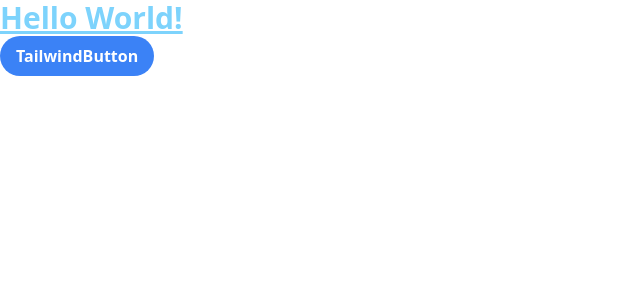
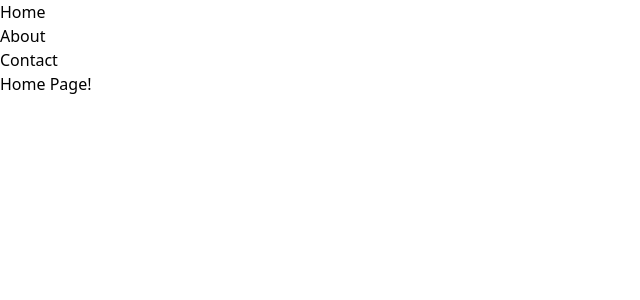
Before and after one commit to kikjs75/lean-canvas-react, a React (Vite) app: page / in a window 1280 px wide. Shown: the top 300 px of the page, without its empty margins (0-640 px from the left). Built offline with nearby package versions, Linux system fonts and the light colour scheme.

Commit message:
React Router

```diff
--- a/package.json
+++ b/package.json
@@ -14,6 +14,7 @@
   "dependencies": {
     "react": "^19.2.5",
     "react-dom": "^19.2.5",
+    "react-router-dom": "^7.15.0",
     "styled-components": "^6.4.1"
   },
   "devDependencies": {
--- /dev/null
+++ b/src/App.jsx
@@ -0,0 +1,16 @@
+import { Outlet } from 'react-router-dom';
+
+function App() {
+  return (
+    <>
+      <ul>
+        <li>Home</li>
+        <li>About</li>
+        <li>Contact</li>
+      </ul>
+      <Outlet />
+    </>
+  );
+}
+
+export default App;
--- /dev/null
+++ b/src/components/StyledComponents/pages/About.jsx
@@ -0,0 +1,5 @@
+function About() {
+  return <div>About Page!</div>;
+}
+
+export default About;
--- /dev/null
+++ b/src/components/StyledComponents/pages/Contact.jsx
@@ -0,0 +1,5 @@
+function Contact() {
+  return <div>Contact Page!</div>;
+}
+
+export default Contact;
--- /dev/null
+++ b/src/components/StyledComponents/pages/Home.jsx
@@ -0,0 +1,5 @@
+function Home() {
+  return <div>Home Page!</div>;
+}
+
+export default Home;
--- a/src/main.jsx
+++ b/src/main.jsx
@@ -1,13 +1,50 @@
-import { StrictMode } from 'react';
-import { createRoot } from 'react-dom/client';
+import React from 'react';
+import ReactDOM from 'react-dom/client';
+import { createBrowserRouter, RouterProvider } from 'react-router-dom';
 import './index.css';
-// import App from './App.jsx';
-// import App from './AppCssModules.jsx';
-// import App from './AppStyled.jsx';
-import App from './AppTailwindCSS.jsx';
+import App from './App.jsx';
+import Home from './components/StyledComponents/pages/Home';
+import About from './components/StyledComponents/pages/About';
+import Contact from './components/StyledComponents/pages/Contact';
 
-createRoot(document.getElementById('root')).render(
-  <StrictMode>
-    <App />
-  </StrictMode>,
+const router = createBrowserRouter([
+  {
+    path: '/',
+    element: <App />,
+    children: [
+      {
+        path: '',
+        element: <Home />,
+      },
+      {
+        path: 'about',
+        element: <About />,
+      },
+      {
+        path: 'contact',
+        element: <Contact />,
+      },
+    ],
+  },
+]);
+
+ReactDOM.createRoot(document.getElementById('root')).render(
+  <React.StrictMode>
+    <RouterProvider router={router} />
+  </React.StrictMode>,
 );
+
+// 1) 기존 방식
+// import { StrictMode } from 'react';
+// import { createRoot } from 'react-dom/client';
+// import './index.css';
+// // import App from './App.jsx';
+// // import App from './AppCssModules.jsx';
+// // import App from './AppStyled.jsx';
+// import App from './AppTailwindCSS.jsx';
+
+// createRoot(document.getElementById('root')).render(
+//   <StrictMode>
+//     <App />
+//   </StrictMode>,
+// );
```
Also changed, not shown: 2 other files (tests, documents, lock files or other folders).
